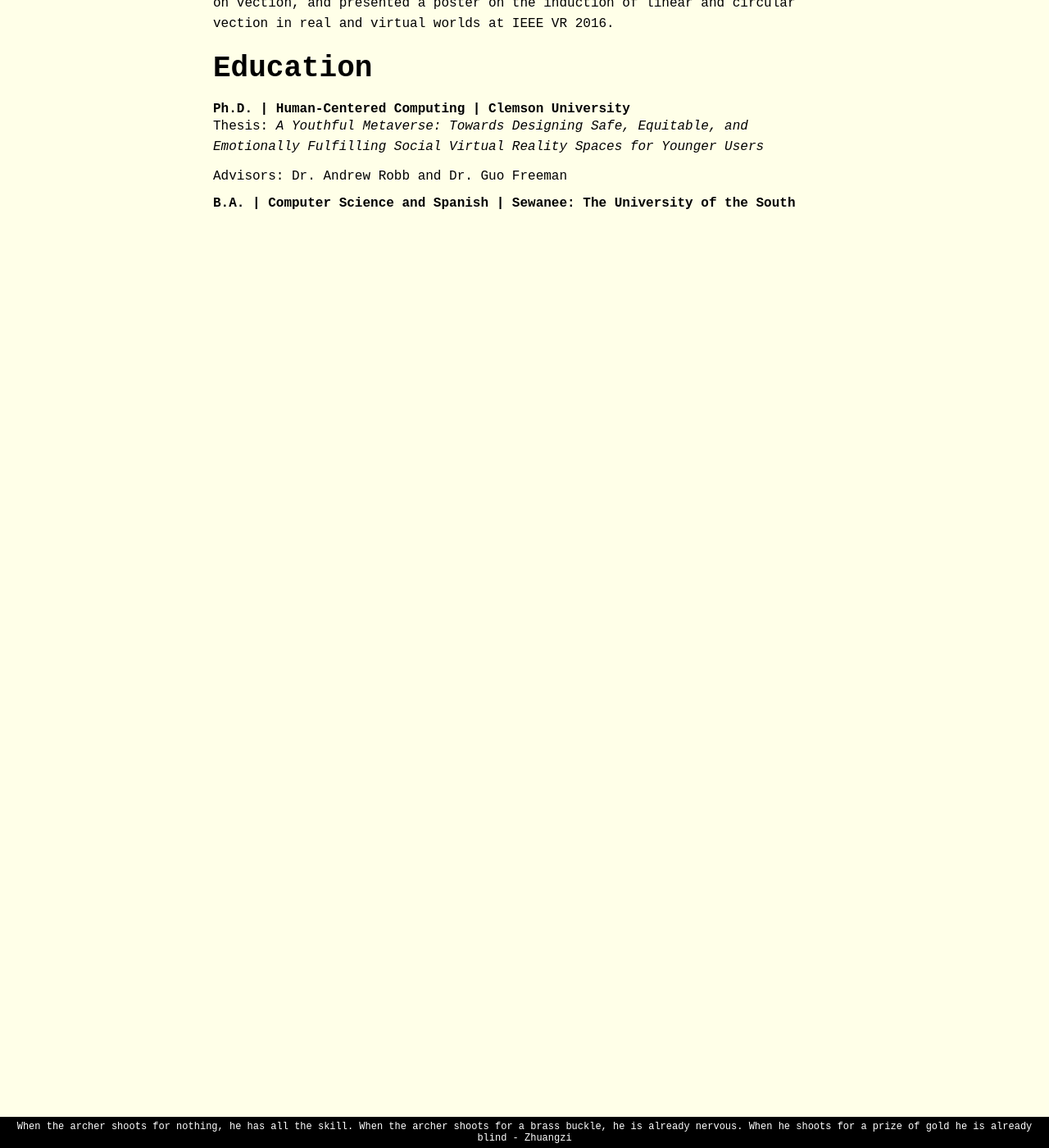
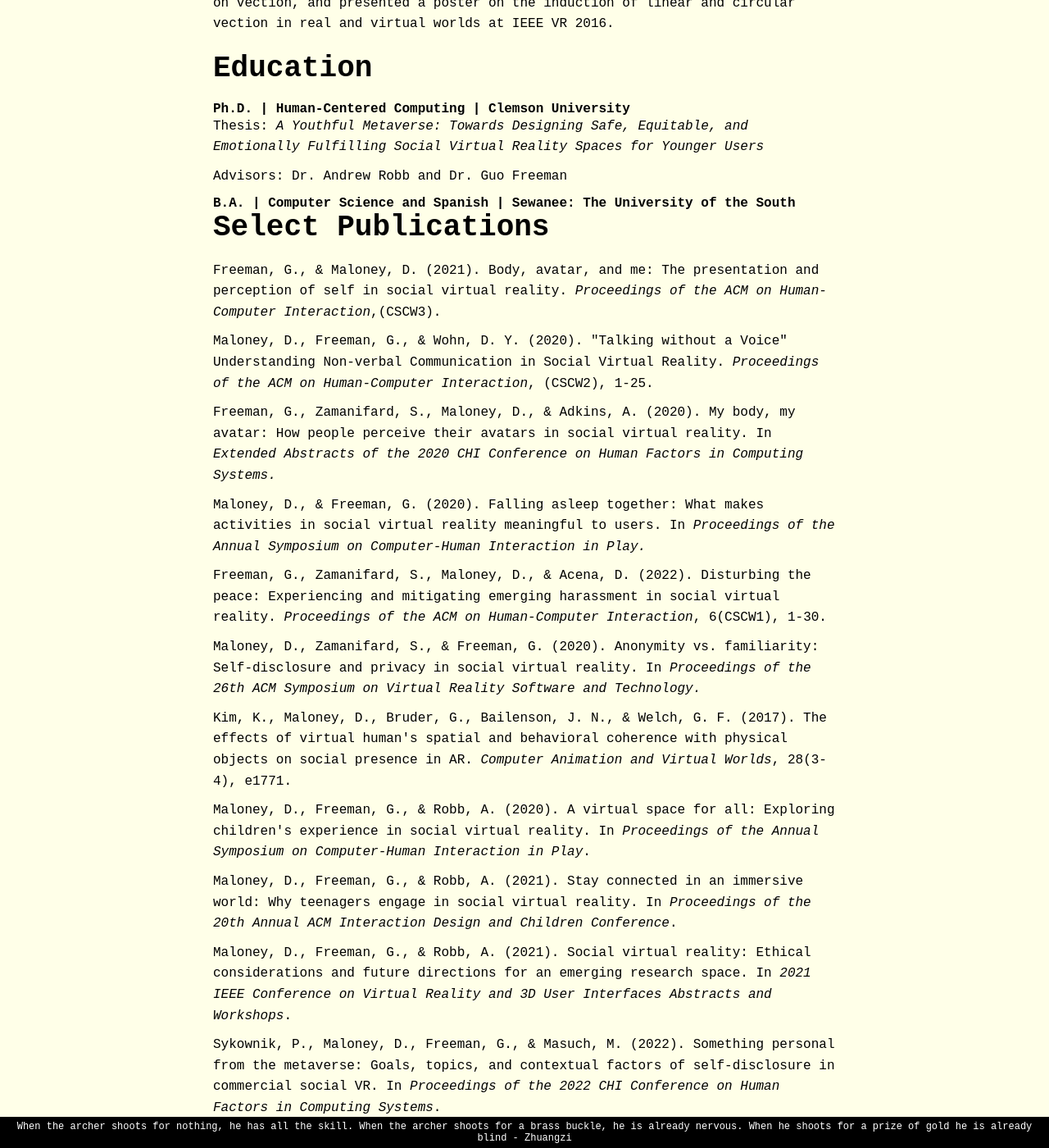
Before and after one commit to xrisdivine/xrisdivine.github.io, a Jekyll site: the page built from cv.md, in a window 1280 px wide and 1400 px high, scrolled down 2549 px. Shown: the whole window at 82% size. Built offline with Jekyll 4.4.1, drawn with Linux system fonts in a browser that asks for light colours; some web fonts are replaced.

Commit message:
updating CV

```diff
--- a/cv.md
+++ b/cv.md
@@ -100,4 +100,28 @@ title: CV
         <p>Advisors: Dr. Andrew Robb and Dr. Guo Freeman</p>
         <h4>B.A. | Computer Science and Spanish | Sewanee: The University of the South</h4>
     </div>
+     <h1>Select Publications</h1>
+    <div id = "education">
+    <div class="education">
+        <p>Freeman, G., & Maloney, D. (2021). Body, avatar, and me: The presentation and perception of self in social virtual reality. <i>Proceedings of the ACM on Human-Computer Interaction</i>,(CSCW3).</p>
+
+<p>Maloney, D., Freeman, G., & Wohn, D. Y. (2020). "Talking without a Voice" Understanding Non-verbal Communication in Social Virtual Reality. <i>Proceedings of the ACM on Human-Computer Interaction</i>, (CSCW2), 1-25.</p>
+
+<p>Freeman, G., Zamanifard, S., Maloney, D., & Adkins, A. (2020). My body, my avatar: How people perceive their avatars in social virtual reality. In <i>Extended Abstracts of the 2020 CHI Conference on Human Factors in Computing Systems.</i></p>
+
+<p>Maloney, D., & Freeman, G. (2020). Falling asleep together: What makes activities in social virtual reality meaningful to users. In <i>Proceedings of the Annual Symposium on Computer-Human Interaction in Play.</i></p>
+
+<p>Freeman, G., Zamanifard, S., Maloney, D., & Acena, D. (2022). Disturbing the peace: Experiencing and mitigating emerging harassment in social virtual reality. <i>Proceedings of the ACM on Human-Computer Interaction</i>, 6(CSCW1), 1-30.</p>
+
+<p>Maloney, D., Zamanifard, S., & Freeman, G. (2020). Anonymity vs. familiarity: Self-disclosure and privacy in social virtual reality. In <i>Proceedings of the 26th ACM Symposium on Virtual Reality Software and Technology.</i></p>
+
+<p>Kim, K., Maloney, D., Bruder, G., Bailenson, J. N., & Welch, G. F. (2017). The effects of virtual human's spatial and behavioral coherence with physical objects on social presence in AR. <i>Computer Animation and Virtual Worlds</i>, 28(3-4), e1771.</p>
+
+<p>Maloney, D., Freeman, G., & Robb, A. (2020). A virtual space for all: Exploring children's experience in social virtual reality. In <i>Proceedings of the Annual Symposium on Computer-Human Interaction in Play</i>.</p>
+
+<p>Maloney, D., Freeman, G., & Robb, A. (2021). Stay connected in an immersive world: Why teenagers engage in social virtual reality. In <i>Proceedings of the 20th Annual ACM Interaction Design and Children Conference</i>.</p>
+
+<p>Maloney, D., Freeman, G., & Robb, A. (2021). Social virtual reality: Ethical considerations and future directions for an emerging research space. In <i>2021 IEEE Conference on Virtual Reality and 3D User Interfaces Abstracts and Workshops</i>.</p>
+
+<p>Sykownik, P., Maloney, D., Freeman, G., & Masuch, M. (2022). Something personal from the metaverse: Goals, topics, and contextual factors of self-disclosure in commercial social VR. In <i>Proceedings of the 2022 CHI Conference on Human Factors in Computing Systems</i>.</p>
 </div>
```
